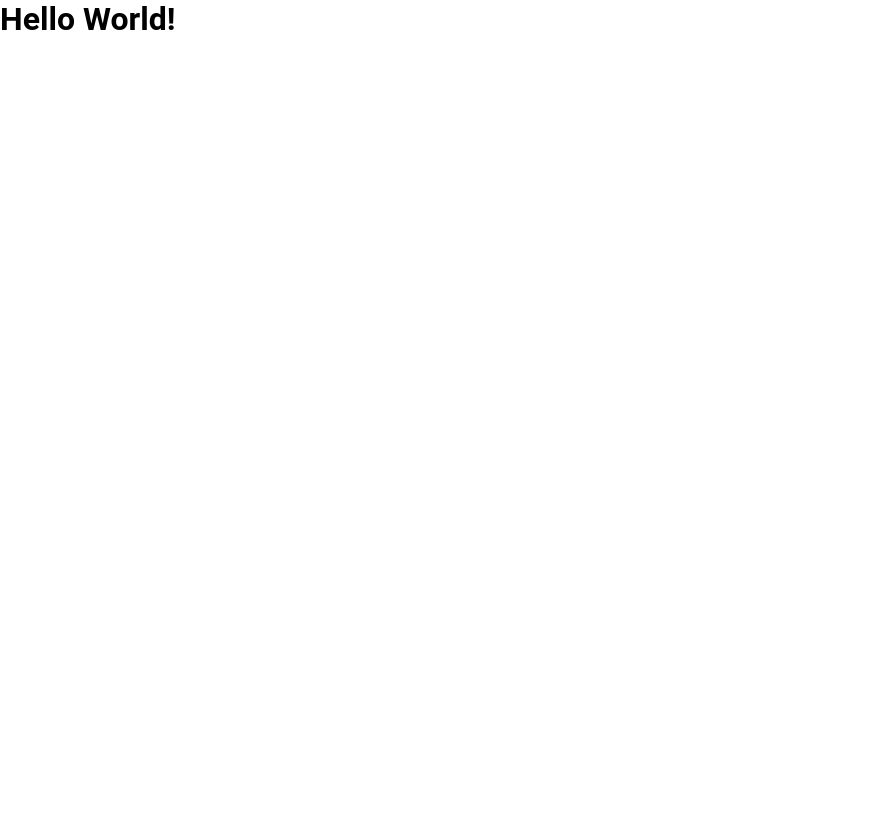
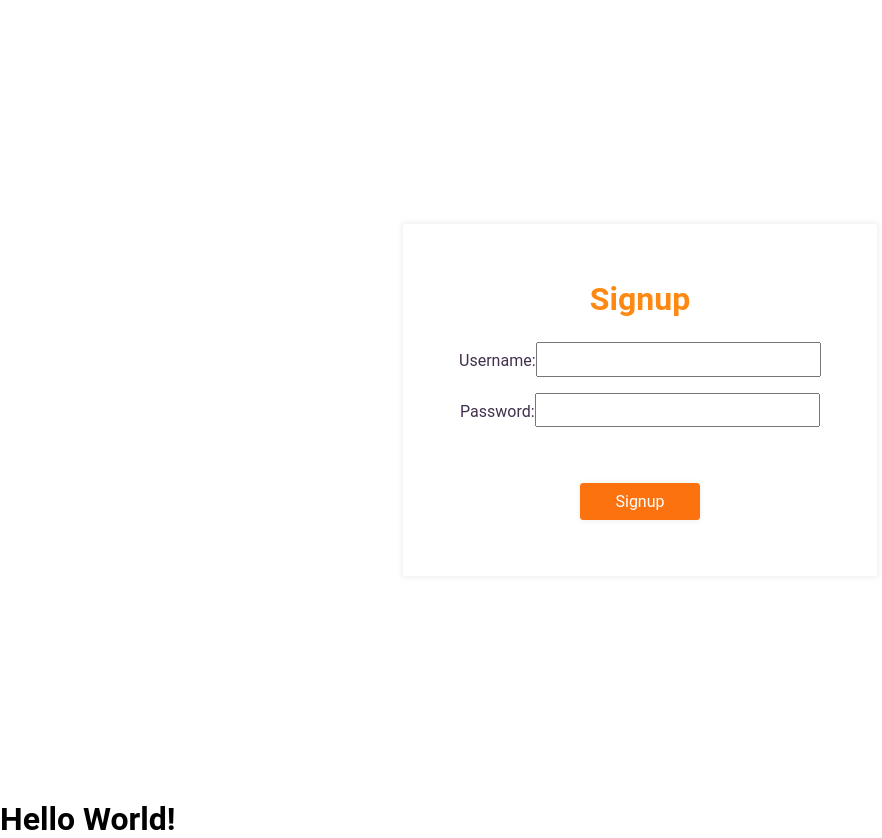
Before and after one commit to githubedward/continuous-learning, a React (Create React App) app: page / in a window 1280 px wide. Shown: the whole page, without its empty margins (0-882 px from the left). Before the commit the page ends 800 px from the top, so only its background shows below. Built offline with nearby package versions, Linux system fonts and the light colour scheme.

Commit message:
added handle inputs functionality

```diff
--- a/package.json
+++ b/package.json
@@ -8,6 +8,7 @@
     "react-redux": "^6.0.0",
     "react-scripts": "2.1.5",
     "redux": "^4.0.1",
+    "redux-logger": "^3.0.6",
     "styled-components": "^4.1.3"
   },
   "scripts": {
--- a/src/App.js
+++ b/src/App.js
@@ -1,18 +1,19 @@
 import React, { Component } from "react";
 import GlobalStyle from "./themes/GlobalStyle";
-import styled from "styled-components";
+import { Provider } from "react-redux";
+import SignupContainer from "./components/Auth/SignupContainer";
+import configureStore from "./state/store/store";
 
-const Test = styled.div`
-  color: black;
-`;
+const store = configureStore();
 
 class App extends Component {
   render() {
     return (
-      <div className="App">
+      <Provider store={store}>
         <GlobalStyle />
+        <SignupContainer />
         <h1>Hello World!</h1>
-      </div>
+      </Provider>
     );
   }
 }
--- /dev/null
+++ b/src/components/Auth/AuthStyles.js
@@ -0,0 +1,68 @@
+import styled from "styled-components";
+
+// styles
+export const Container = styled.div`
+  width: 100vw;
+  height: 100vh;
+  display: flex;
+  justify-content: center;
+  align-items: center;
+  color: #41304d;
+`;
+export const Title = styled.h1`
+  margin-bottom: 1rem;
+`;
+export const Form = styled.form`
+  display: flex;
+  flex-direction: column;
+  justify-content: center;
+  align-items: center;
+  padding: 3.5rem 3rem;
+  background: #ffffff95;
+  box-shadow: 0px 0px 5px 2px rgba(209, 209, 209, 0.3);
+  border-radius: 3px;
+  animation: transition-opacity 500ms ease-in;
+  @keyframes transition-opacity {
+    from {
+      opacity: 0;
+    }
+    to {
+      opacity: 1;
+    }
+  }
+`;
+export const Label = styled.label`
+  margin: 0.5rem;
+`;
+export const Input = styled.input`
+  padding: 0.2rem;
+  font-size: 1.25rem;
+`;
+export const Button = styled.button`
+  margin-top: 3rem;
+  color: #ffffff;
+  font-size: 1rem;
+  width: 7.5rem;
+  padding: 0.5rem 1rem;
+  background: #fb720e;
+  border: 1px solid #fb720e;
+  border-radius: 3px;
+  text-decoration: none;
+  display: flex;
+  align-items: center;
+  justify-content: center;
+  cursor: pointer;
+  box-shadow: 0px 0px 5px 1px rgba(209, 209, 209, 0.3);
+  &:hover {
+    background: #fd8912;
+    transition: 0.3s;
+  }
+`;
+export const Span = styled.span`
+  color: #fd8912;
+`;
+export const Error = styled.span`
+  color: red;
+  margin-top: 0.5rem;
+  font-weight: 300;
+`;
--- /dev/null
+++ b/src/components/Auth/Signup.js
@@ -0,0 +1,58 @@
+import React from "react";
+import PropTypes from "prop-types";
+import {
+  Container,
+  Title,
+  Form,
+  Label,
+  Input,
+  Button,
+  Span
+} from "./AuthStyles";
+
+const Signup = ({ handleUsername, handlePassword, username, password }) => {
+  return (
+    <Container>
+      <Form>
+        <Title>
+          <Span>Signup</Span>
+        </Title>
+        <Label>
+          Username:
+          <Input
+            type="text"
+            name="username"
+            value={username}
+            onChange={handleUsername}
+          />
+        </Label>
+        <Label>
+          Password:
+          <Input
+            type="password"
+            name="password"
+            value={password}
+            onChange={handlePassword}
+          />
+        </Label>
+        <Button>Signup</Button>
+      </Form>
+    </Container>
+  );
+};
+
+Signup.propTypes = {
+  handleUsername: PropTypes.func.isRequired,
+  handlePassword: PropTypes.func.isRequired,
+  username: PropTypes.string.isRequired,
+  password: PropTypes.string.isRequired
+};
+
+Signup.defaultProps = {
+  handleUsername: () => alert("default"),
+  handlePassword: () => alert("default"),
+  username: "",
+  password: ""
+};
+
+export default Signup;
--- /dev/null
+++ b/src/components/Auth/SignupContainer.js
@@ -0,0 +1,24 @@
+import { connect } from "react-redux";
+import { handlePassword, handleUsername } from "../../state/actions/index";
+import Signup from "./Signup";
+
+const mapStateToProps = state => {
+  return {
+    username: state.authInput.username,
+    password: state.authInput.password
+  };
+};
+
+const mapDispatchToProps = dispatch => {
+  return {
+    handleUsername: input => dispatch(handleUsername(input)),
+    handlePassword: input => dispatch(handlePassword(input))
+  };
+};
+
+const SignupContainer = connect(
+  mapStateToProps,
+  mapDispatchToProps
+)(Signup);
+
+export default SignupContainer;
--- a/src/state/actions/index.js
+++ b/src/state/actions/index.js
@@ -1,16 +1,16 @@
 import * as types from "./types";
 
 // sync creators
-export function handleUsername(input) {
+export function handleUsername(e) {
   return {
     type: types.HANDLE_USERNAME,
-    input
+    input: e.target.value
   };
 }
 
-export function handlePassword(input) {
+export function handlePassword(e) {
   return {
     type: types.HANDLE_PASSWORD,
-    input
+    input: e.target.value
   };
 }
--- /dev/null
+++ b/src/state/reducers/authInput.js
@@ -0,0 +1,24 @@
+import { HANDLE_PASSWORD, HANDLE_USERNAME } from "../actions/types";
+
+export default function authInput(
+  state = {
+    username: "",
+    password: ""
+  },
+  action
+) {
+  switch (action.type) {
+    case HANDLE_USERNAME:
+      return {
+        ...state,
+        username: action.input
+      };
+    case HANDLE_PASSWORD:
+      return {
+        ...state,
+        password: action.input
+      };
+    default:
+      return state;
+  }
+}
--- /dev/null
+++ b/src/state/reducers/index.js
@@ -0,0 +1,8 @@
+import { combineReducers } from "redux";
+import authInput from "./authInput";
+
+const rootReducer = combineReducers({
+  authInput
+});
+
+export default rootReducer;
--- /dev/null
+++ b/src/state/store/store.js
@@ -0,0 +1,9 @@
+import { createLogger } from "redux-logger";
+import { createStore, applyMiddleware } from "redux";
+import rootReducer from "../reducers";
+
+const logger = createLogger();
+
+export default function configureStore() {
+  return createStore(rootReducer, applyMiddleware(logger));
+}
```
Also changed, not shown: src/components/Auth/AuthContainer.js (added), 1 other file (tests, documents, lock files or other folders).
